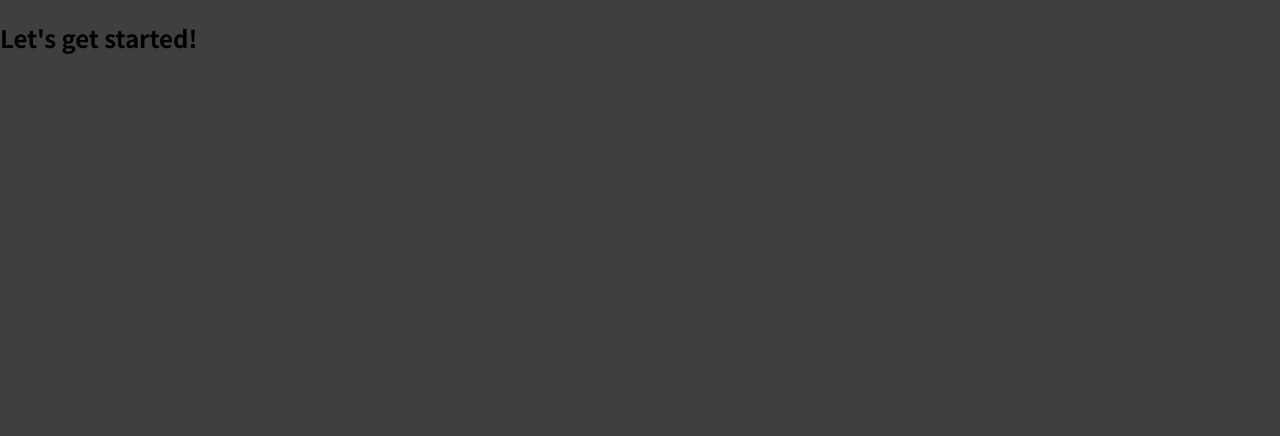
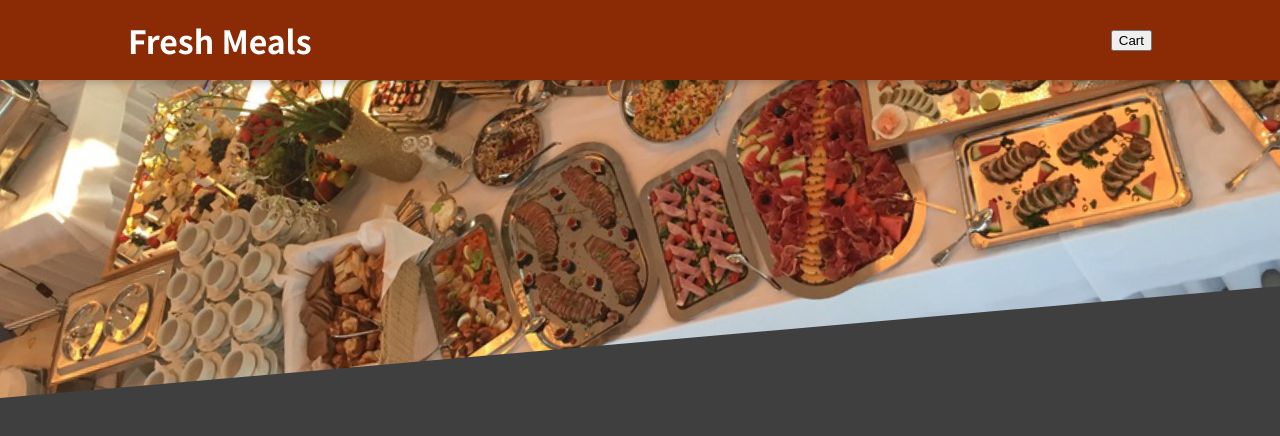
Before and after one commit to prakalpshakya31/Fresh-Meals, a React (Create React App) app: page / in a window 1280 px wide. Shown: the top 436 px of the page. Built offline with nearby package versions, Linux system fonts and the light colour scheme.

Commit message:
added Header component

```diff
--- a/src/App.js
+++ b/src/App.js
@@ -1,8 +1,11 @@
+import React from 'react';
+import Header from './components/Layout/Header';
+
 function App() {
   return (
-    <div>
-      <h2>Let's get started!</h2>
-    </div>
+    <React.Fragment>
+      <Header />
+    </React.Fragment>
   );
 }
 
--- /dev/null
+++ b/src/components/Layout/Header.js
@@ -0,0 +1,23 @@
+import React from 'react';
+
+import mealsImage from '../../assets/meals.jpg';
+import classes from './Header.module.css';
+
+const Header = (props) => {
+  return (
+    <React.Fragment>
+      <header className={classes.header}>
+        <h1>Fresh Meals</h1>
+        <button>Cart</button>
+      </header>
+      <div className={classes['main-image']}>
+        <img
+          src={mealsImage}
+          alt="A table full of delicious food!"
+        />
+      </div>
+    </React.Fragment>
+  );
+};
+
+export default Header;
--- /dev/null
+++ b/src/components/Layout/Header.module.css
@@ -0,0 +1,29 @@
+.header {
+    position: fixed;
+    top: 0;
+    left: 0;
+    width: 100%;
+    height: 5rem;
+    background-color: #8a2b06;
+    color: white;
+    display: flex;
+    justify-content: space-between;
+    align-items: center;
+    padding: 0 10%;
+    box-shadow: 0 2px 8px rgba(0, 0, 0, 0.25);
+    z-index: 10;
+  }
+
+  .main-image {
+    width: 100%;
+    height: 25rem;
+    z-index: 0;
+    overflow: hidden;
+  }
+
+  .main-image img {
+    width: 110%;
+    height: 100%;
+    object-fit: cover;
+    transform: rotateZ(-5deg) translateY(-4rem) translateX(-1rem);
+  }
```
Also changed, not shown: src/assets/meals.jpg (added), 1 other file (tests, documents, lock files or other folders).
